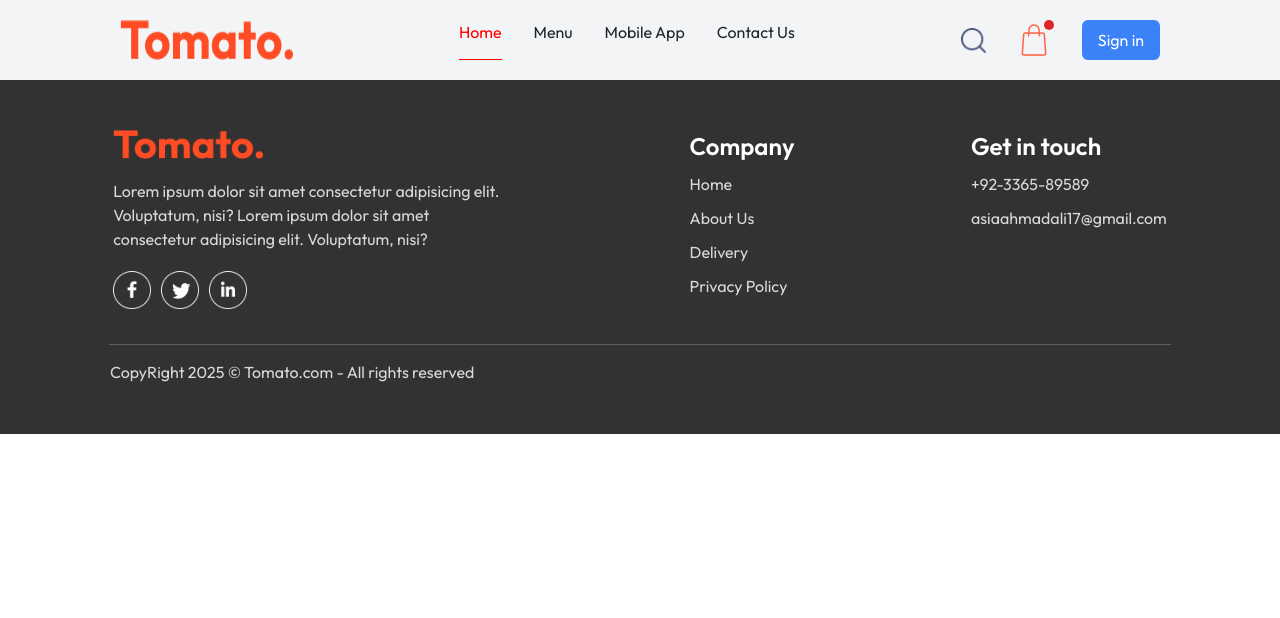
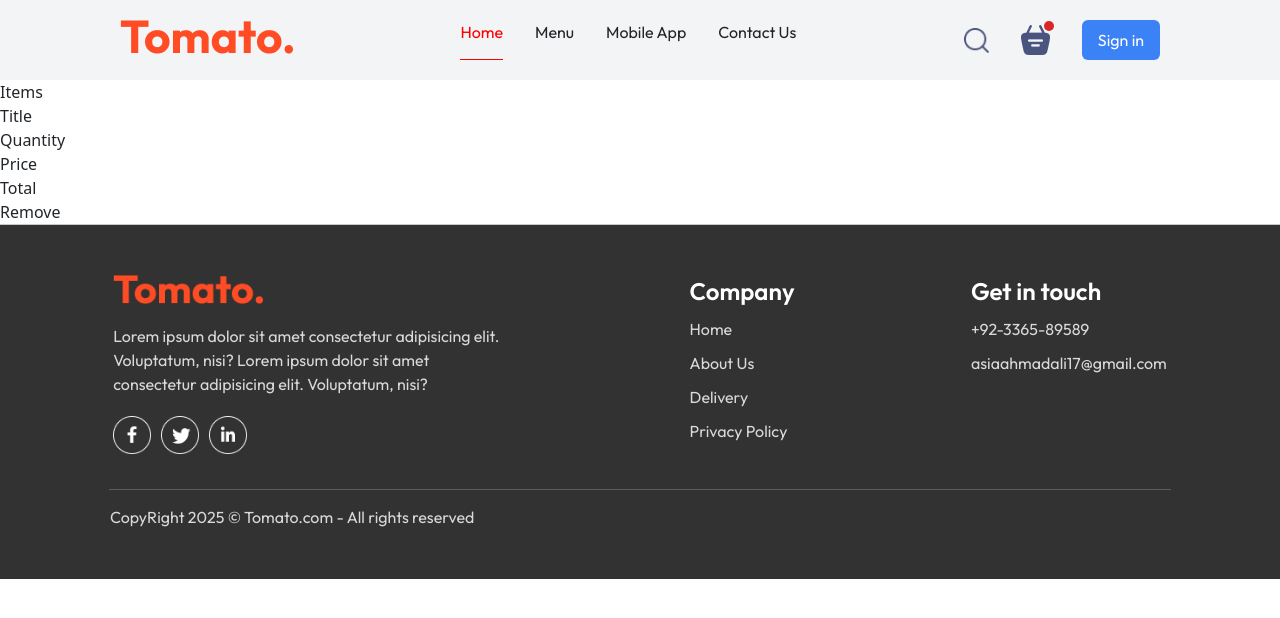
Before and after one commit to asiaahmadali/FoodDel, a React (Vite) app in the folder Frontend/: page /cart in a window 1280 px wide. Shown: the top 618 px of the page. Built offline with nearby package versions, Linux system fonts and the light colour scheme.

Commit message:
items added to cart

```diff
--- a/Frontend/src/components/Navbar/NavBar.jsx
+++ b/Frontend/src/components/Navbar/NavBar.jsx
@@ -7,7 +7,9 @@ function NavBar() {
   return (
     <div className="p-[20px] bg-gray-100 ">
       <div className="flex justify-between pl-[100px] pr-[100px]">
-        <img src={assets.logo} alt="" />
+        <Link to="/">
+          <img src={assets.logo} alt="" />
+        </Link>
         <ul className="flex gap-8 font-outfit cursor-pointer">
           <Link
             to="/"
@@ -42,7 +44,9 @@ function NavBar() {
         <div className="flex gap-8 items-center ">
           <img src={assets.search_icon} alt="" className="w-[25px] h-[25px]" />
           <div className="relative ">
-            <img src={assets.bag_icon} alt="" />
+            <Link to="/cart">
+              <img src={assets.basket_icon} alt="" />
+            </Link>
             <div className="absolute top-[-4px] right-[-4px] min-w-[10px] rounded-[5px] bg-red-600  min-h-[10px]"></div>
           </div>
           {/* sign in */}
--- a/Frontend/src/pages/Cart/Cart.jsx
+++ b/Frontend/src/pages/Cart/Cart.jsx
@@ -1,5 +1,34 @@
+import { useContext } from 'react';
+import { StoreContext } from '../../context/StoreContext';
+
 function Cart() {
-  return <div></div>;
+  const { food_list, cartitems, removeFromCart } = useContext(StoreContext);
+  return (
+    <div>
+      {/* cart items */}
+      <div>
+        {/* items title */}
+        <div>
+          <p>Items</p>
+          <p>Title</p>
+          <p>Quantity</p>
+          <p>Price</p>
+          <p>Total</p>
+          <p>Remove</p>
+        </div>
+        <hr />
+        {food_list.map((item, index) => {
+          if (cartitems[item._id] > 0) {
+            return (
+              <div key={index}>
+                <p>{item.name}</p>
+              </div>
+            );
+          }
+        })}
+      </div>
+    </div>
+  );
 }
 
 export default Cart;
```
